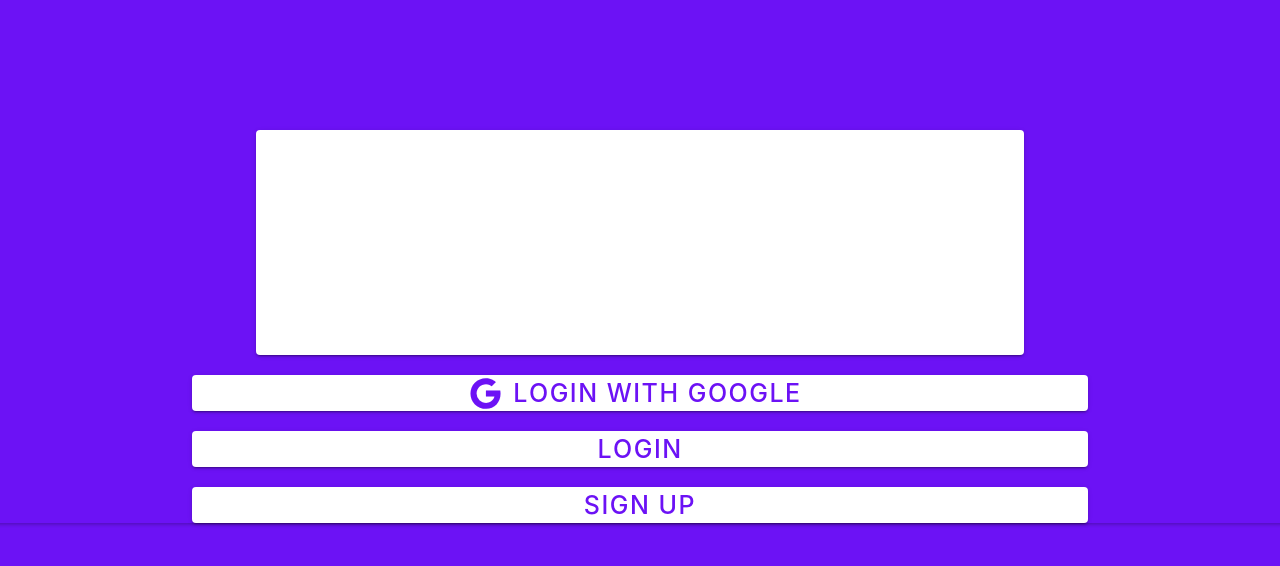
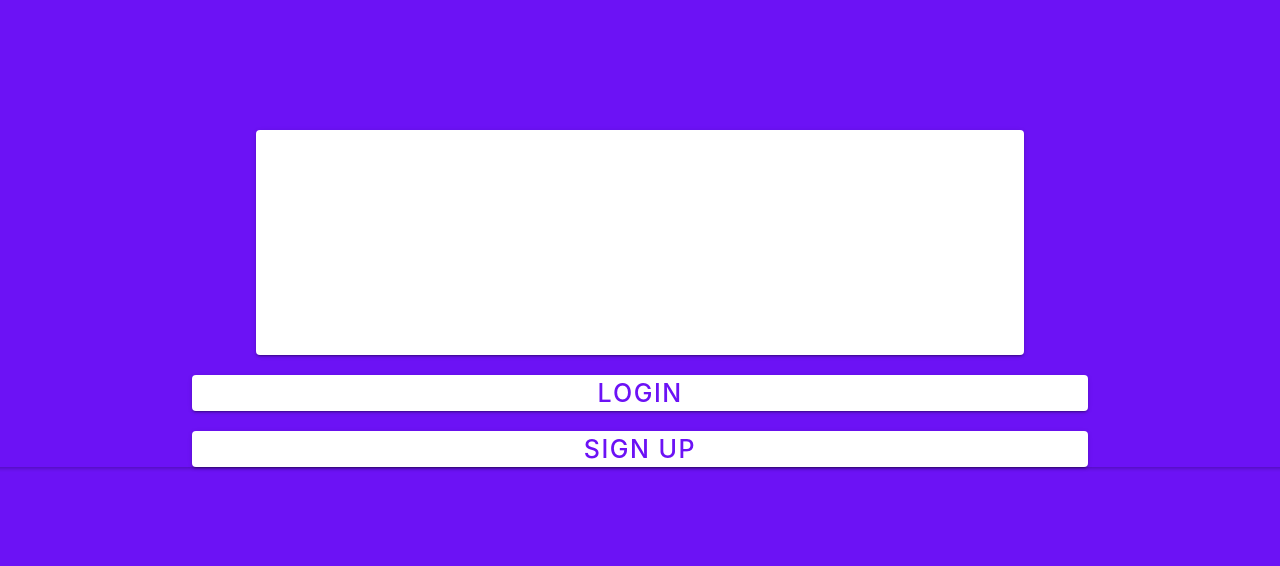
Before and after one commit to DTSIRIN/Check, a React (Create React App) app: page /home in a window 1280 px wide. Shown: the top 566 px of the page. Built offline with nearby package versions, Linux system fonts and the light colour scheme.

Commit message:
Update Home.tsx

```diff
--- a/src/pages/Home.tsx
+++ b/src/pages/Home.tsx
@@ -51,12 +51,6 @@ const Home: React.FC = () => {
           </IonCard>
           <IonLabel class="label">
             <section>
-              <IonButton routerLink="Class" expand="block" class="button-home">
-                <IonIcon slot="start" icon={logoGoogle} />
-                Login with google
-              </IonButton>
-            </section>
-            <section>
               <IonButton routerLink="Login" expand="block" class="button-home">
                 Login
               </IonButton>
```
